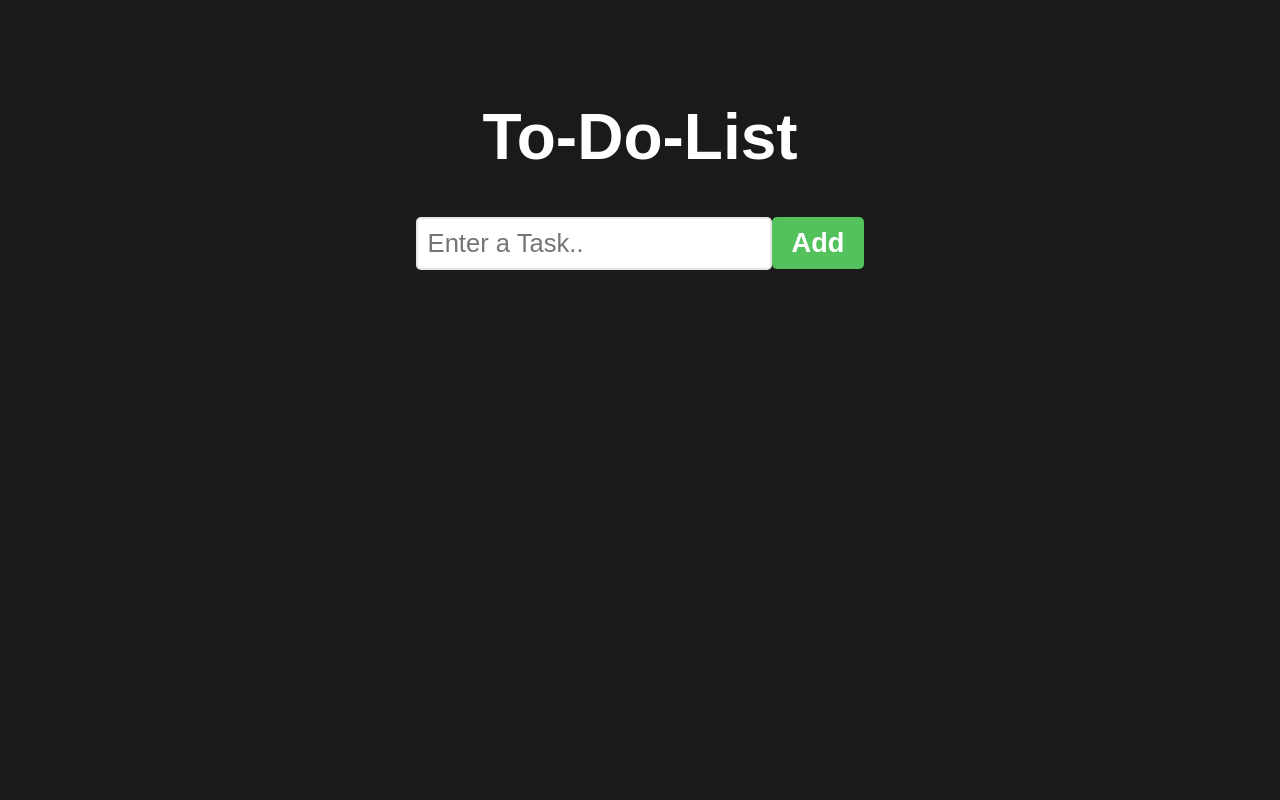
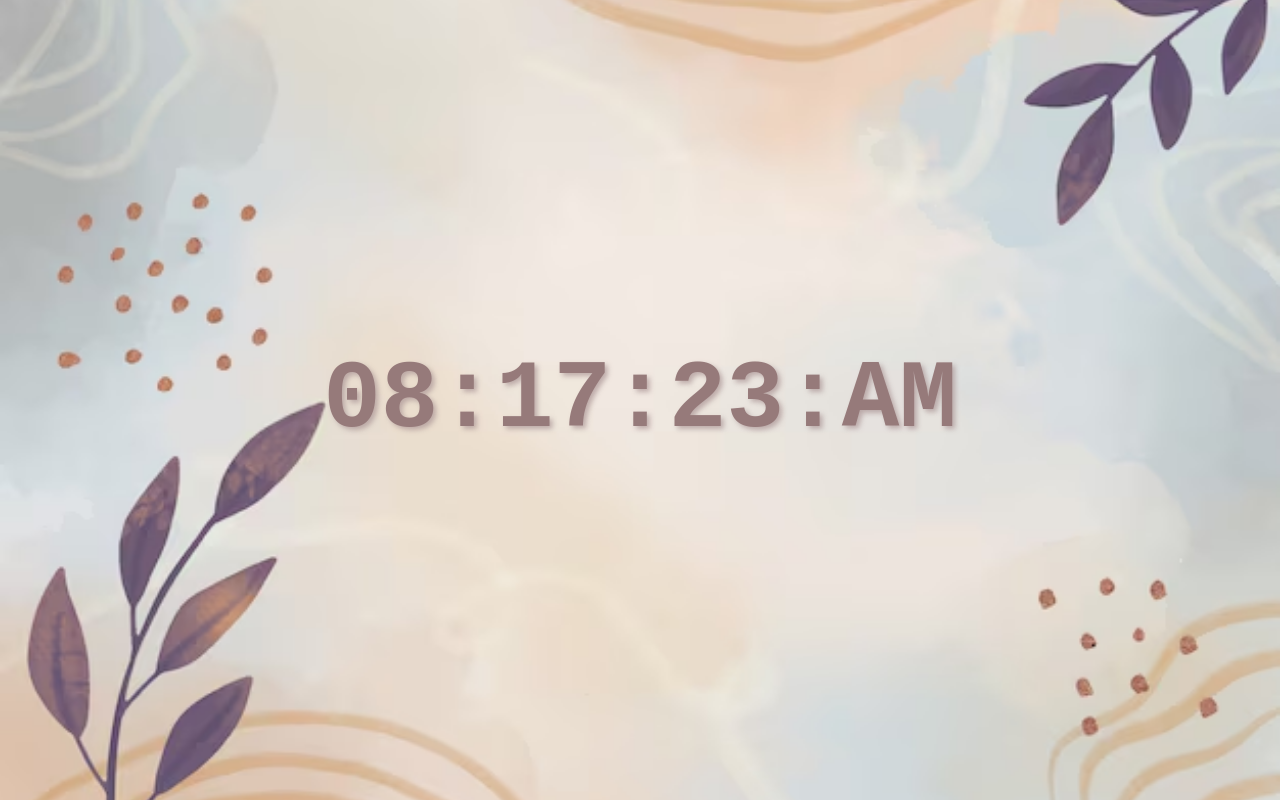
Before and after one commit to ruhamabek/my-react-app, a React app: page / in a window 1280 px wide. Built offline with nearby package versions, Linux system fonts and the light colour scheme; the HTML template or start-up script is replaced by a standard one.

Commit message:
Digital clock app using react

```diff
--- a/src/App.jsx
+++ b/src/App.jsx
@@ -1,10 +1,10 @@
-import ToDoList from "./ToDoList"
+import DigitalClock from "./DigitalClock"
 
 function App() {
 
    return(
     <>
-     <ToDoList/>
+     <DigitalClock/>
     </>
    )
 }
--- /dev/null
+++ b/src/DigitalClock.jsx
@@ -0,0 +1,34 @@
+import { useEffect , useState } from "react";
+
+function DigitalClock() {
+
+      const[time , setTime] = useState(new Date());
+
+      useEffect(() => {
+          const intervalId = setInterval(() => {
+                setTime(new Date());
+          }, 1000);
+          return () => {clearInterval(intervalId)};
+            } , [time]);
+
+       function formatTime() {
+            let hours = time.getHours();
+            const minutes= time.getMinutes();
+            let seconds = time.getSeconds();
+            const meridian = hours > 12 ? "PM" : "AM";
+            hours = hours % 12 || 12;
+            return`${padZero(hours)}:${padZero(minutes)}:${padZero(seconds)}:${meridian}`;
+       }
+
+       function padZero(number){
+            return (number < 10? "0" : "") + number;
+       }
+
+  return(<div className="clock-container">
+            <div className="clock">
+                <span>{formatTime()}</span>
+            </div>
+        </div>);
+}
+
+export default DigitalClock
--- a/src/index.css
+++ b/src/index.css
@@ -1,69 +1,24 @@
 body{
-    background-color: hsl(0, 0%, 10%);
+      background-image: url(assets/neutral-watercolor-background_23-2150564038.avif);
+      background-position: center;
+      background-repeat: no-repeat;
+      background-size: cover;
+      background-attachment: fixed;
+      margin: 0;
+      display: flex;
+      justify-content: center;
+      min-height: 100vh;
+      align-items: center;
 }
-.to-do-list {
-    font-family: Arial, Helvetica, sans-serif;
-    text-align: center;
-    margin-top: 100px;
+.clock-container{
+      width: 100vw;
+      padding: 10px 0;
 }
-h1{
-    font-size: 4rem;
-    color: white;
+.clock{
+     color:rgb(150, 122, 122);
+     font-size: 6rem;
+     font-family: monospace;
+     font-weight: bold;
+     text-align: center;
+     text-shadow: 3px 3px 5px hsla(0, 12%, 64%, 0.75) ;
 }
-button{
-    font-size: 1.7rem;
-    font-weight: bold;
-    padding: 10px 20px;
-    color: white;
-    border: none;
-    border-radius: 5px;
-    cursor: pointer;
-    transition: background-color 0.5s ease;
-}
-.add-button{
-    background-color: hsl(125, 47%, 54%);
-}
-.add-button:hover {
-    background-color: hsl(125, 47%, 44%);
-}
-.delete-button{
-    background-color: hsl(10, 90%, 50%);
-}
-.delete-button:hover{
-    background-color: hsl(10, 90%, 40%);
-}
-.move-button{
-    background-color: hsl(207, 90%, 64%);
-}
-.move-button:hover{
-    background-color: hsl(207, 90%, 54%);
-}
-input[type = "text"]{
-    font-size: 1.6rem;
-    padding: 10px;
-    border: 2px solid hsla(0, 0%, 80%, 0.5);
-    border-radius: 5px;
-    color: hsla(0, 0%, 0%, 0.5);
-}
-ol{
-    padding: 0;
-}
-li{
-    font-size: 2rem;
-    font-weight: bold;
-    padding: 15px;
-    background-color: hsl(0, 0%, 97%);
-    margin-bottom: 10px;
-    border: 3px solid hsla(0, 0%, 80%, 0.75);
-    border-radius: 5px;
-    display: flex;
-    align-items: center;
-}
-.text{
-    flex: 1;
-}
-.delete-button , .move-button {
-    padding: 8px 12px;
-    font-size: 1.4rem;
-    margin-left: 10px;
-}
```
Also changed, not shown: src/assets/neutral-watercolor-background_23-2150564038.avif (added).
